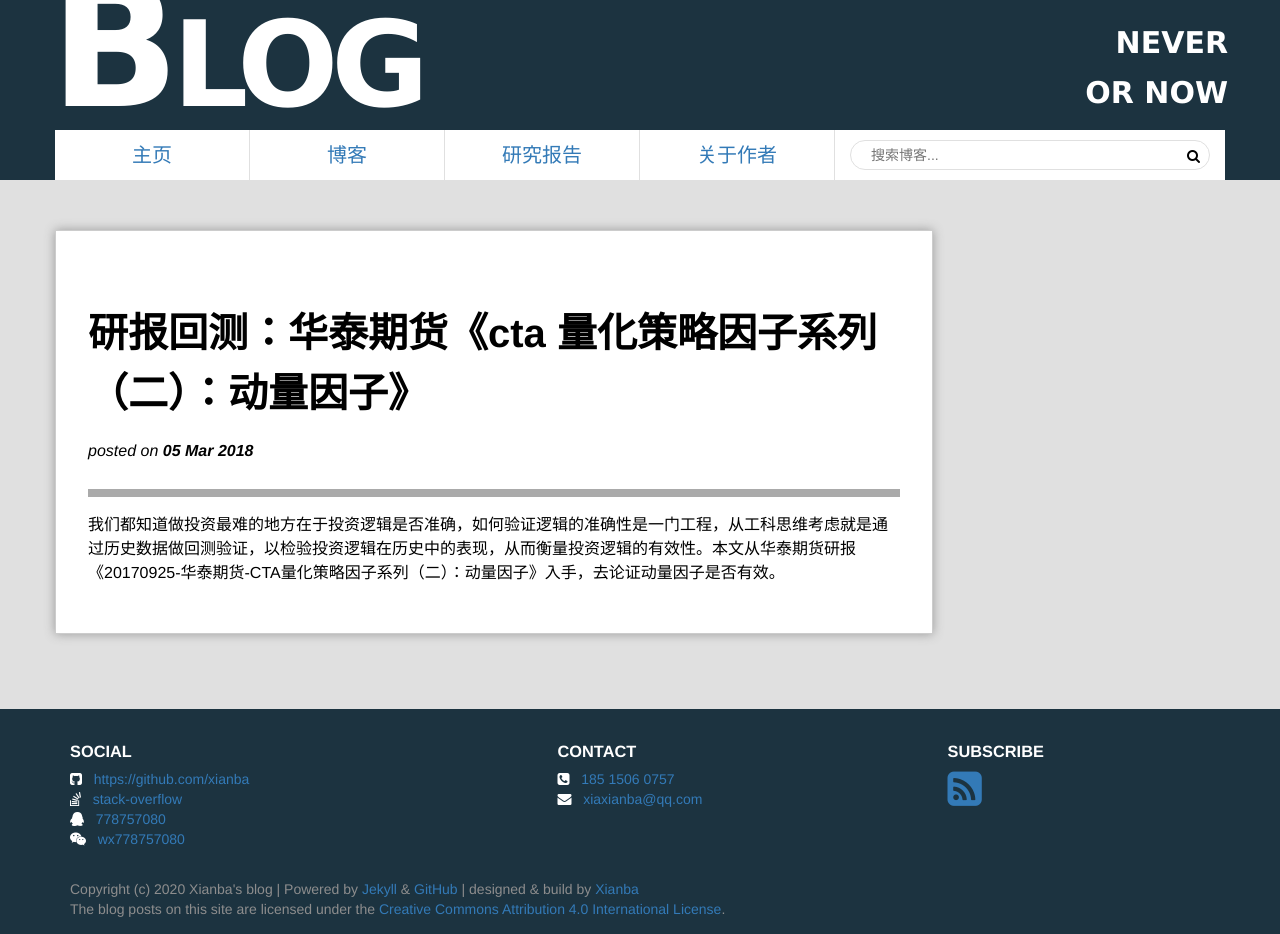
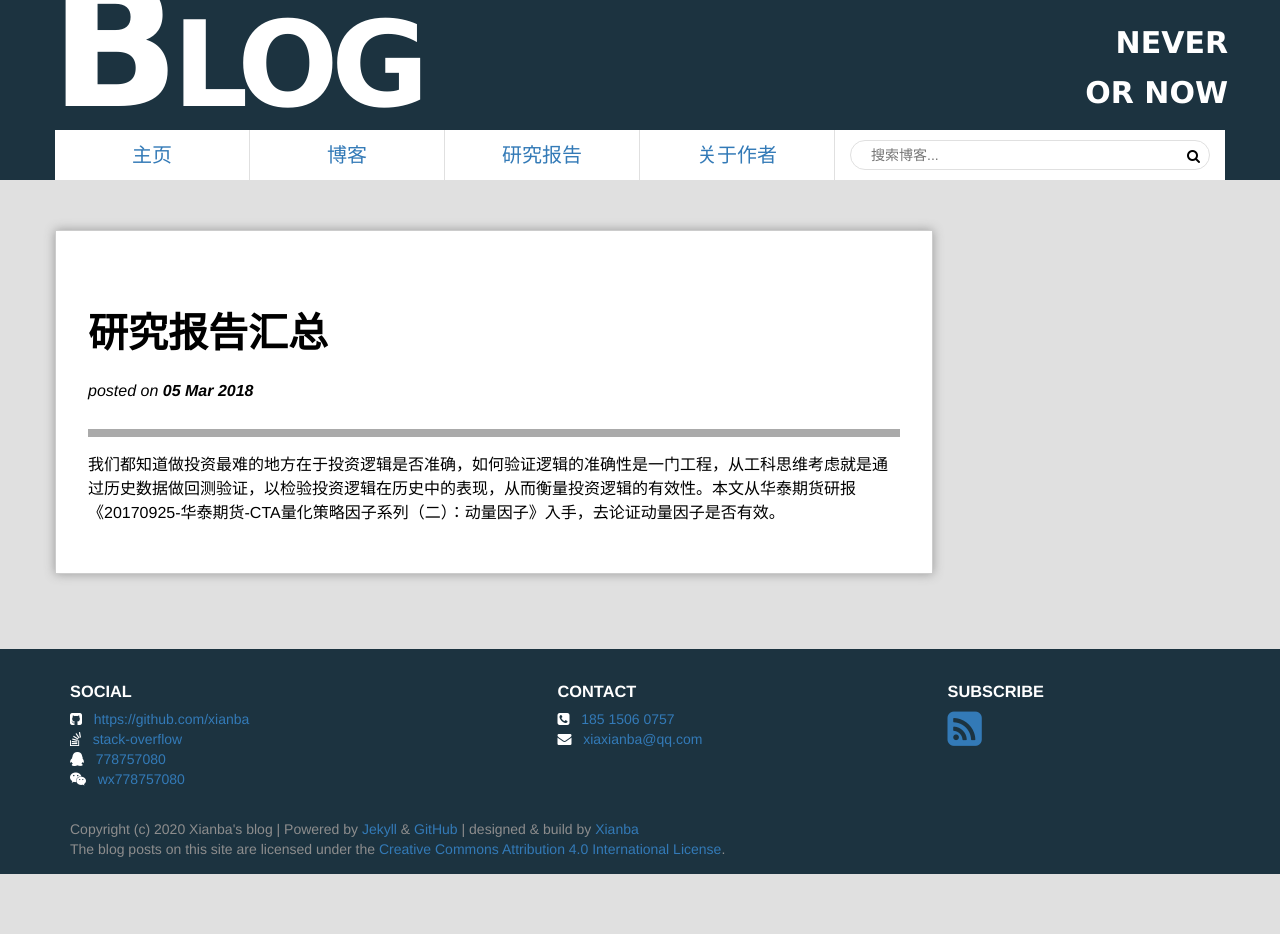
Before and after one commit to xianba/xianba.github.com, a Jekyll site: the page built from _book_review/2018-03-05-研究报告汇总.md, in a window 1280 px wide. Built offline with Jekyll 4.4.1, drawn with Linux system fonts in a browser that asks for light colours; comment, search, counter and statistics services are not loaded; after the commit the page ends 900 px from its top, so only the background shows below that.

Commit message:
Update 2018-03-05-研究报告汇总.md

```diff
--- a/_book_review/2018-03-05-研究报告汇总.md
+++ b/_book_review/2018-03-05-研究报告汇总.md
@@ -1,6 +1,6 @@
 ---
-title: "研报回测：华泰期货《CTA 量化策略因子系列（二）：动量因子》"
-layout:
+title: "研究报告汇总"
+groups: book_review
 category:
 tags:
 excerpt: "我们都知道做投资最难的地方在于投资逻辑是否准确，如何验证逻辑的准确性是一门工程，从工科思维考虑就是通过历史数据做回测验证，以检验投资逻辑在历史中的表现，从而衡量投资逻辑的有效性。本文从华泰期货研报《20170925-华泰期货-CTA量化策略因子系列（二）：动量因子》入手，去论证动量因子是否有效。"
```
